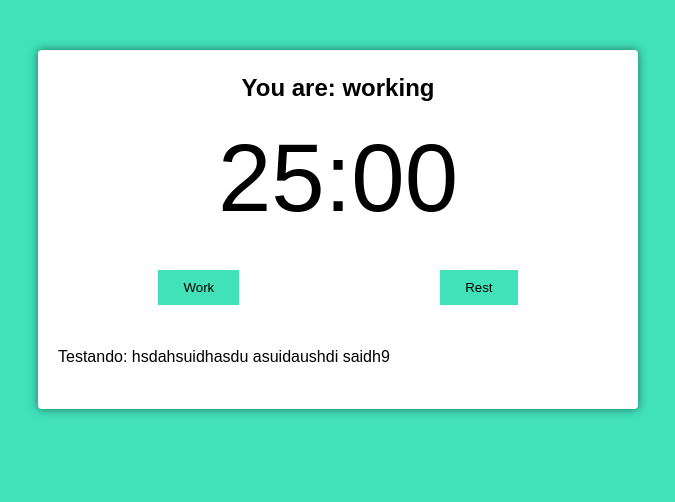
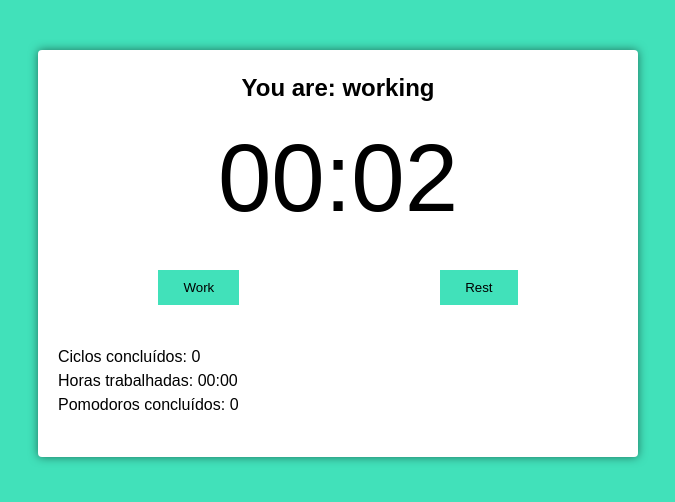
Before and after one commit to rnatu/typescript-pomodoro-react, a React (Create React App) app: page / in a window 1280 px wide. Shown: the top 502 px of the page, without its empty margins (302-977 px from the left). Built offline with nearby package versions, Linux system fonts and the light colour scheme.

Commit message:
Typescript e React - Iniciando a lógica do pomodoro
Aula iniciando a lógica para o funcionamento do pomodoro

```diff
--- a/src/App.tsx
+++ b/src/App.tsx
@@ -5,9 +5,9 @@
   return (
     <div className="container">
       <PomodoroTimer
-        pomodoroTime={1500}
-        shortRestTime={300}
-        longRestTime={900}
+        pomodoroTime={2}
+        shortRestTime={3}
+        longRestTime={9}
         cycles={4}
       />
     </div>
--- a/src/components/pomodoro-timer.tsx
+++ b/src/components/pomodoro-timer.tsx
@@ -1,5 +1,6 @@
 import React, { useEffect } from 'react';
 import { useInterval } from '../hooks/use-interval';
+import { secondsToTime } from '../utils/seconds-to-time';
 import { Button } from './button';
 import { Timer } from './timer';
 
@@ -23,11 +24,13 @@
   const [timeCounting, setTimeCounting] = React.useState(false);
   const [working, setWorking] = React.useState(false);
   const [resting, setResting] = React.useState(false);
+  const [cyclesQtdManager, setCyclesQtdManager] = React.useState(
+    new Array(props.cycles - 1).fill(true),
+  );
 
-  useEffect(() => {
-    if (working) document.body.classList.add('working');
-    if (resting) document.body.classList.remove('working');
-  }, [working, resting]);
+  const [completedCycles, setCompletedCycles] = React.useState(0);
+  const [fullWorkingTime, setFullWorkingTime] = React.useState(0);
+  const [numberOfPomodoros, setNumberOfPomodoros] = React.useState(0);
 
   useInterval(
     () => {
@@ -59,6 +62,37 @@
     audioStopWorking.play();
   };
 
+  useEffect(() => {
+    if (working) document.body.classList.add('working');
+    if (resting) document.body.classList.remove('working');
+    if (mainTime > 0) return;
+
+    if (working && cyclesQtdManager.length > 0) {
+      configureRest(false);
+      cyclesQtdManager.pop();
+    } else if (working && cyclesQtdManager.length <= 0) {
+      configureRest(true);
+      setCyclesQtdManager(new Array(props.cycles - 1).fill(true));
+      setCompletedCycles(completedCycles + 1);
+    }
+
+    if (working) setNumberOfPomodoros(numberOfPomodoros + 1);
+    if (resting) configureWork();
+  }, [
+    working,
+    resting,
+    mainTime,
+    cyclesQtdManager,
+    completedCycles,
+    numberOfPomodoros,
+    configureRest,
+    setCyclesQtdManager,
+    props.cycles,
+    setCompletedCycles,
+    setNumberOfPomodoros,
+    configureWork,
+  ]);
+
   return (
     <div className="pomodoro">
       <h2>You are: working</h2>
@@ -75,7 +109,9 @@
       </div>
 
       <div className="details">
-        <p>Testando: hsdahsuidhasdu asuidaushdi saidh9</p>
+        <p>Ciclos concluídos: {completedCycles}</p>
+        <p>Horas trabalhadas: {secondsToTime(fullWorkingTime)}</p>
+        <p>Pomodoros concluídos: {numberOfPomodoros}</p>
       </div>
     </div>
   );
```
